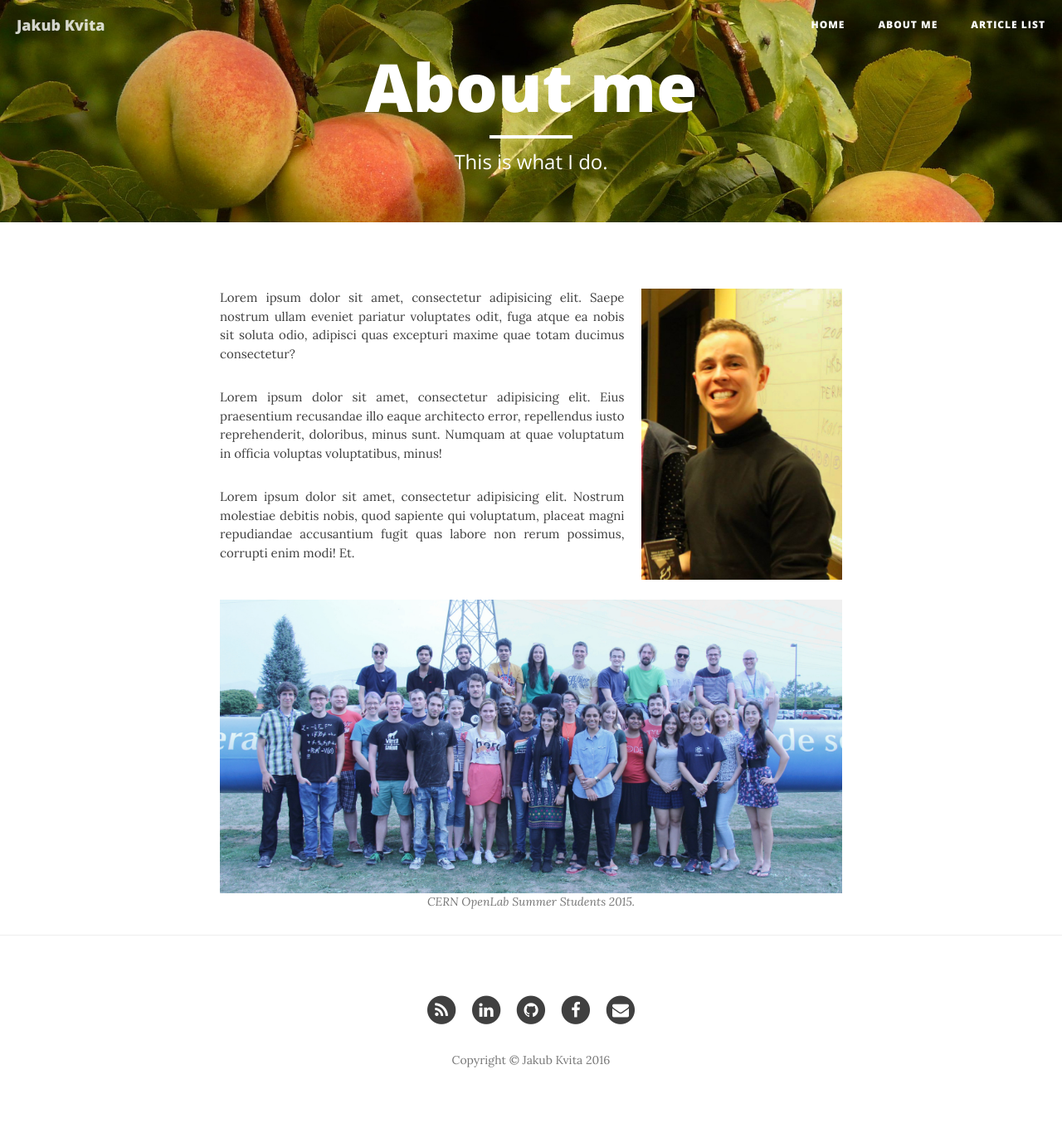
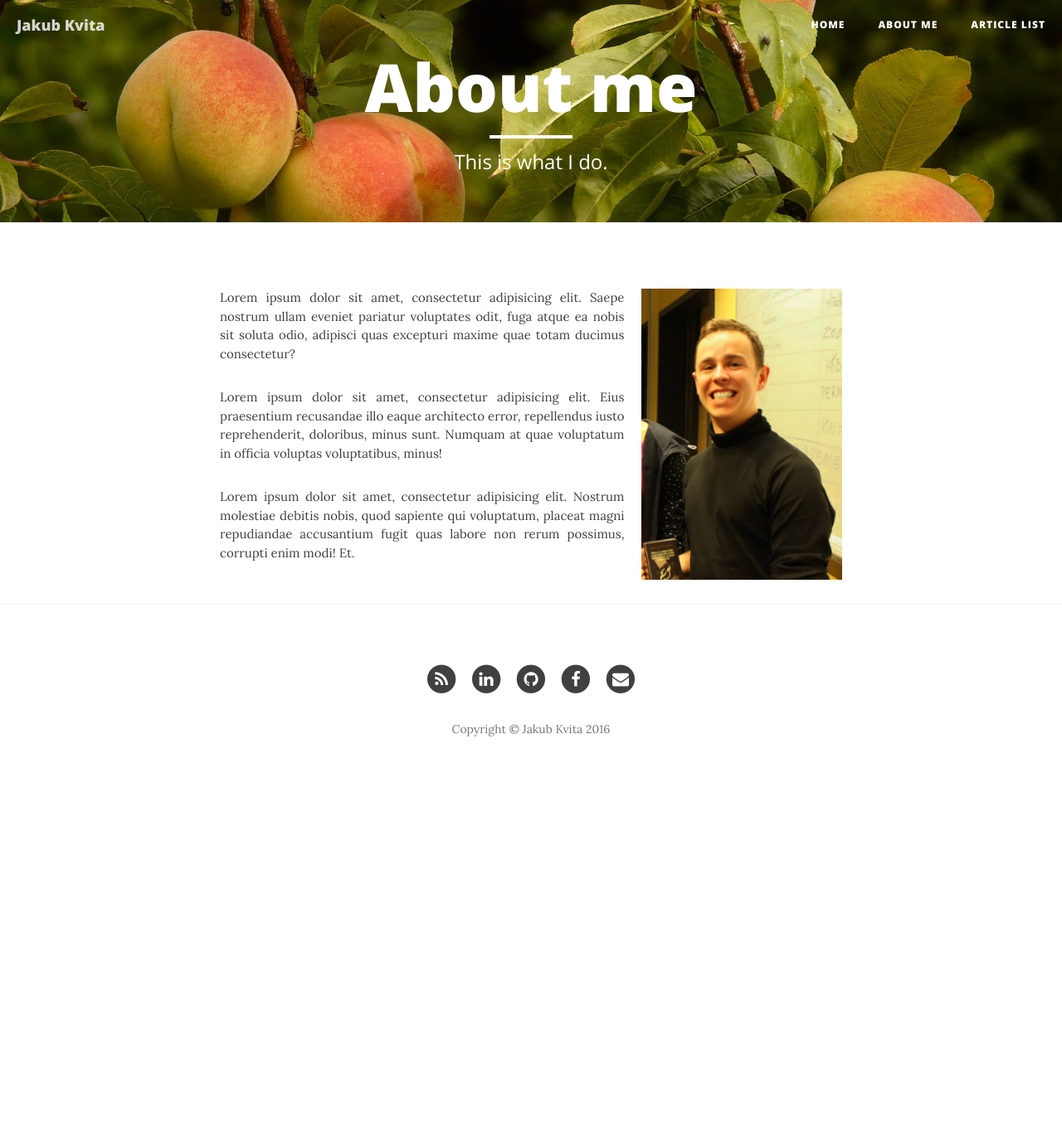
Before and after one commit to kvitajakub/kvitajakub.github.io, a Jekyll site: the page built from about.html, in a window 1280 px wide. Shown: the whole page at 83% size. Built offline with Jekyll 4.4.1, drawn with Linux system fonts in a browser that asks for light colours; nearby versions of some CDN libraries; after the commit the page ends 955 px from its top, so only the background shows below that.

Commit message:
cern image removed - no more images, title for homepage created

```diff
--- a/_layouts/page.html
+++ b/_layouts/page.html
@@ -8,7 +8,7 @@
         <div class="row">
             <div class="col-lg-8 col-lg-offset-2 col-md-10 col-md-offset-1">
                 <div class="site-heading">
-                    <h1>{% if page.title %}{{ page.title }}{% else %}{{ site.title }}{% endif %}</h1>
+                    <h1>{% if page.title %}{{ page.title }}{% elsif page.first-title %}{{ page.first-title }}{% else %}{{ site.title }}{% endif %}</h1>
                     <hr class="small">
                     <span class="subheading">{{ page.description }}</span>
                 </div>
--- a/about.html
+++ b/about.html
@@ -12,6 +12,3 @@
 <p>Lorem ipsum dolor sit amet, consectetur adipisicing elit. Eius praesentium recusandae illo eaque architecto error, repellendus iusto reprehenderit, doloribus, minus sunt. Numquam at quae voluptatum in officia voluptas voluptatibus, minus!</p>
 
 <p>Lorem ipsum dolor sit amet, consectetur adipisicing elit. Nostrum molestiae debitis nobis, quod sapiente qui voluptatum, placeat magni repudiandae accusantium fugit quas labore non rerum possimus, corrupti enim modi! Et.</p>
-
-<img src="{{ site.baseurl }}/img/cern-group.jpg" style="width:100%;float:right; padding-top:15px;">
-<span class="caption text-muted">CERN OpenLab Summer Students 2015.</span>
--- a/index.html
+++ b/index.html
@@ -1,5 +1,6 @@
 ---
 layout: page
+first-title: "ZZZ"
 description: "Interesting stuff. Read it."
 ---
 <!-- header-img: "img/about-bg.jpg" -->
```
Also changed, not shown: img/cern-group.jpg (deleted).
